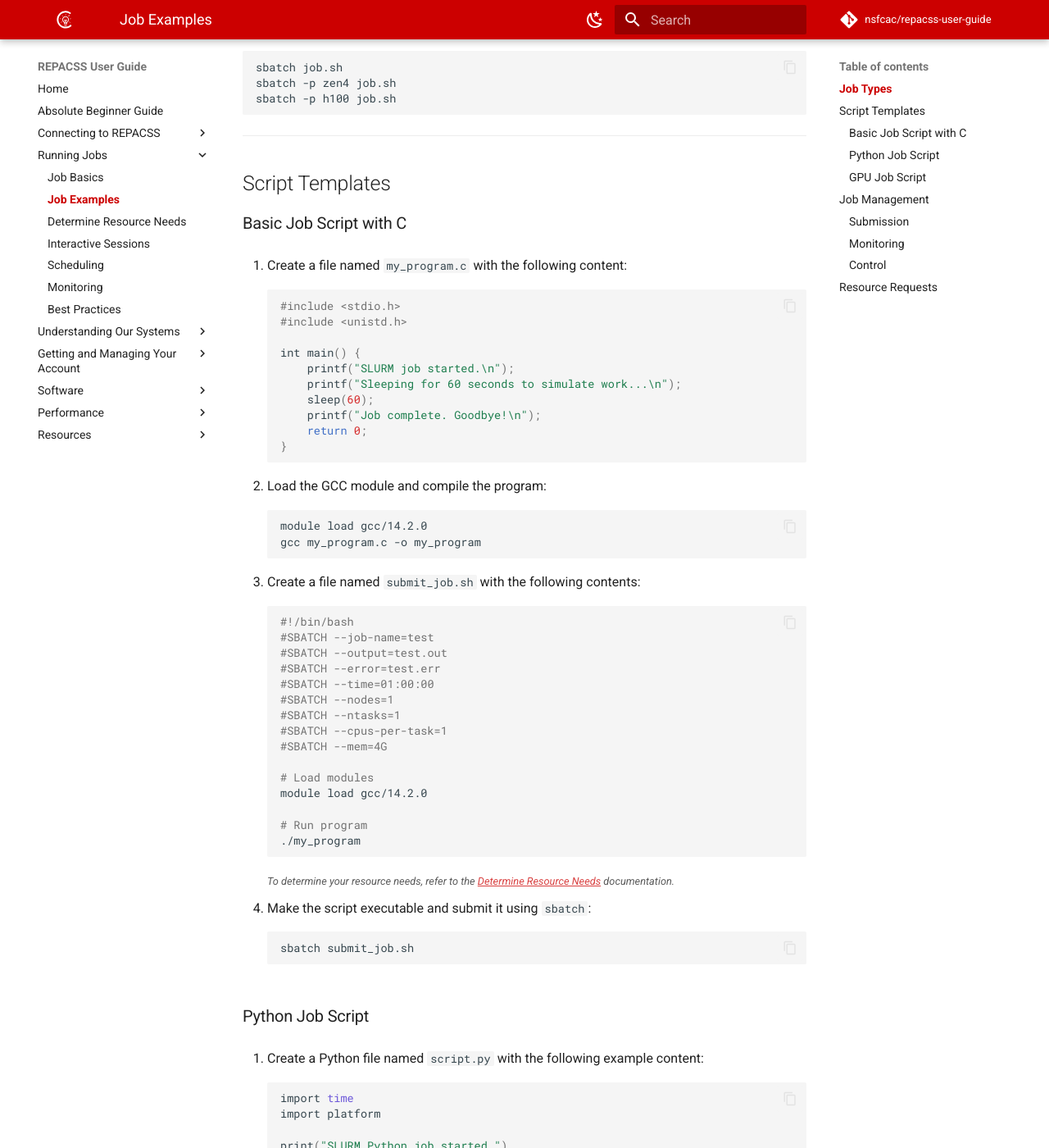
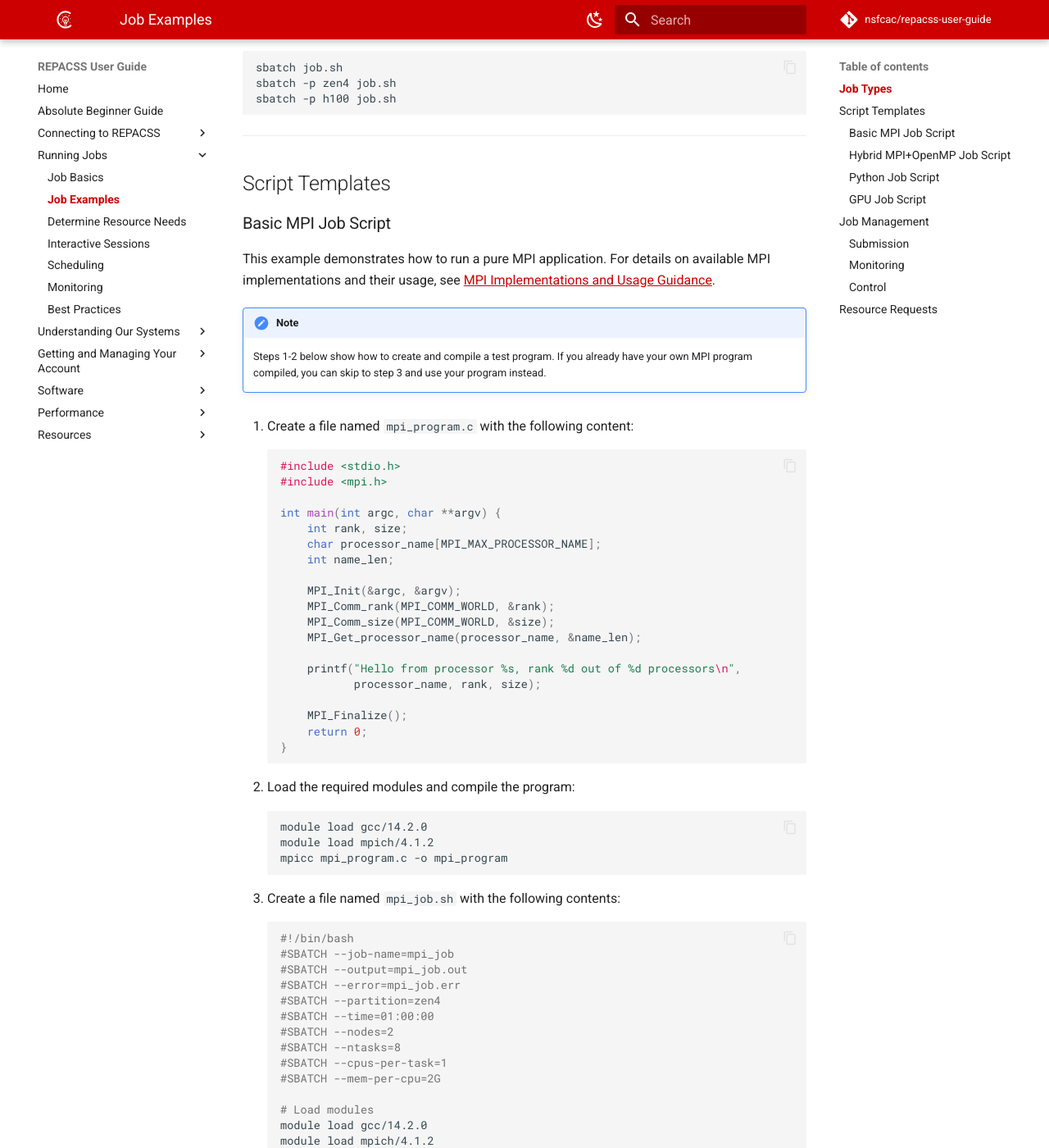
Before and after one commit to nsfcac/repacss-user-guide, an MkDocs documentation site: the page built from docs/running-jobs/examples.md, in a window 1280 px wide and 1400 px high, scrolled down 833 px. Shown: the whole window at 82% size. Built offline with MkDocs 1.6.1 and Material for MkDocs 9.7.7, drawn with Linux system fonts in a browser that asks for light colours; comment, search, counter and statistics services are not loaded; some of the changed text lies outside the part shown.

Commit message:
Update module information and MPI/MPI+OpenMP job examples

````diff
--- a/docs/running-jobs/examples.md
+++ b/docs/running-jobs/examples.md
@@ -37,52 +37,152 @@
 
 ## Script Templates
 
-### Basic Job Script with C
+### Basic MPI Job Script
 
-1. Create a file named `my_program.c` with the following content:
-```bash
+This example demonstrates how to run a pure MPI application. For details on available MPI implementations and their usage, see [MPI Implementations and Usage Guidance](../software/module-system.md#mpi-implementations-and-usage-guidance).
+
+!!! note
+    Steps 1-2 below show how to create and compile a test program. If you already have your own MPI program compiled, you can skip to step 3 and use your program instead.
+
+1. Create a file named `mpi_program.c` with the following content:
+```c
 #include <stdio.h>
-#include <unistd.h>
+#include <mpi.h>
 
-int main() {
-    printf("SLURM job started.\n");
-    printf("Sleeping for 60 seconds to simulate work...\n");
-    sleep(60);
-    printf("Job complete. Goodbye!\n");
+int main(int argc, char **argv) {
+    int rank, size;
+    char processor_name[MPI_MAX_PROCESSOR_NAME];
+    int name_len;
+
+    MPI_Init(&argc, &argv);
+    MPI_Comm_rank(MPI_COMM_WORLD, &rank);
+    MPI_Comm_size(MPI_COMM_WORLD, &size);
+    MPI_Get_processor_name(processor_name, &name_len);
+
+    printf("Hello from processor %s, rank %d out of %d processors\n",
+           processor_name, rank, size);
+
+    MPI_Finalize();
     return 0;
 }
 ```
 
-2. Load the GCC module and compile the program:
+2. Load the required modules and compile the program:
 ```bash
 module load gcc/14.2.0
-gcc my_program.c -o my_program
+module load mpich/4.1.2
+mpicc mpi_program.c -o mpi_program
 ```
 
-3. Create a file named `submit_job.sh` with the following contents:
+3. Create a file named `mpi_job.sh` with the following contents:
 ```bash
 #!/bin/bash
-#SBATCH --job-name=test
-#SBATCH --output=test.out
-#SBATCH --error=test.err
+#SBATCH --job-name=mpi_job
+#SBATCH --output=mpi_job.out
+#SBATCH --error=mpi_job.err
+#SBATCH --partition=zen4
 #SBATCH --time=01:00:00
-#SBATCH --nodes=1
-#SBATCH --ntasks=1
+#SBATCH --nodes=2
+#SBATCH --ntasks=8
 #SBATCH --cpus-per-task=1
-#SBATCH --mem=4G
+#SBATCH --mem-per-cpu=2G
 
 # Load modules
 module load gcc/14.2.0
+module load mpich/4.1.2
 
-# Run program
-./my_program
+# Run MPI program using srun (for OpenMPI/MPICH)
+srun -n 8 ./mpi_program
 ```
 <small>*To determine your resource needs, refer to the [Determine Resource Needs](determining-resource-requirements.md) documentation.*</small>
 
 4. Make the script executable and submit it using `sbatch`:
 ```bash
-sbatch submit_job.sh
+sbatch mpi_job.sh
 ```
+
+!!! note
+    For Intel MPI, use `mpirun -np 8 ./mpi_program` instead of `srun`. See [MPI Implementations and Usage Guidance](../software/module-system.md#mpi-implementations-and-usage-guidance) for details.
+
+### Hybrid MPI+OpenMP Job Script
+
+This example demonstrates how to run a hybrid MPI+OpenMP application that uses both MPI for inter-node communication and OpenMP for intra-node parallelism.
+
+!!! note
+    Steps 1-2 below show how to create and compile a test program. If you already have your own hybrid MPI+OpenMP program compiled, you can skip to step 3 and use your program instead.
+
+1. Create a file named `hybrid_program.c` with the following content:
+```c
+#include <stdio.h>
+#include <mpi.h>
+#include <omp.h>
+
+int main(int argc, char **argv) {
+    int rank, size;
+    int thread_id, num_threads;
+    char processor_name[MPI_MAX_PROCESSOR_NAME];
+    int name_len;
+
+    MPI_Init(&argc, &argv);
+    MPI_Comm_rank(MPI_COMM_WORLD, &rank);
+    MPI_Comm_size(MPI_COMM_WORLD, &size);
+    MPI_Get_processor_name(processor_name, &name_len);
+
+    #pragma omp parallel private(thread_id, num_threads)
+    {
+        thread_id = omp_get_thread_num();
+        num_threads = omp_get_num_threads();
+        printf("MPI rank %d/%d on %s: OpenMP thread %d/%d\n",
+               rank, size, processor_name, thread_id, num_threads);
+    }
+
+    MPI_Finalize();
+    return 0;
+}
+```
+
+2. Load the required modules and compile the program:
+```bash
+module load gcc/14.2.0
+module load mpich/4.1.2
+mpicc -fopenmp hybrid_program.c -o hybrid_program
+```
+
+3. Create a file named `hybrid_job.sh` with the following contents:
+```bash
+#!/bin/bash
+#SBATCH --job-name=hybrid_job
+#SBATCH --output=hybrid_job.out
+#SBATCH --error=hybrid_job.err
+#SBATCH --partition=zen4
+#SBATCH --time=01:00:00
+#SBATCH --nodes=2
+#SBATCH --ntasks=4
+#SBATCH --cpus-per-task=4
+#SBATCH --mem-per-cpu=2G
+
+# Load modules
+module load gcc/14.2.0
+module load mpich/4.1.2
+
+# Set OpenMP threads per MPI task
+export OMP_NUM_THREADS=4
+
+# Run hybrid program with CPU binding to physical cores
+srun --cpu-bind=cores -n 4 ./hybrid_program
+```
+<small>*To determine your resource needs, refer to the [Determine Resource Needs](determining-resource-requirements.md) documentation.*</small>
+
+4. Make the script executable and submit it using `sbatch`:
+```bash
+sbatch hybrid_job.sh
+```
+
+!!! tip
+    This example uses 2 nodes with 4 MPI tasks and 4 OpenMP threads per task, for a total of 16 parallel threads. The `--cpu-bind=cores` flag ensures OpenMP threads are bound to physical cores rather than hyperthreads. Adjust `--ntasks`, `--cpus-per-task`, and `OMP_NUM_THREADS` based on your application's needs.
+
+!!! note
+    For more information on MPI implementations and launchers, see [MPI Implementations and Usage Guidance](../software/module-system.md#mpi-implementations-and-usage-guidance).
 
 
 ### Python Job Script
````
Also changed, not shown: docs/running-jobs/interactive.md (+9 -0 lines), docs/software/module-system.md (+32 -16 lines).
